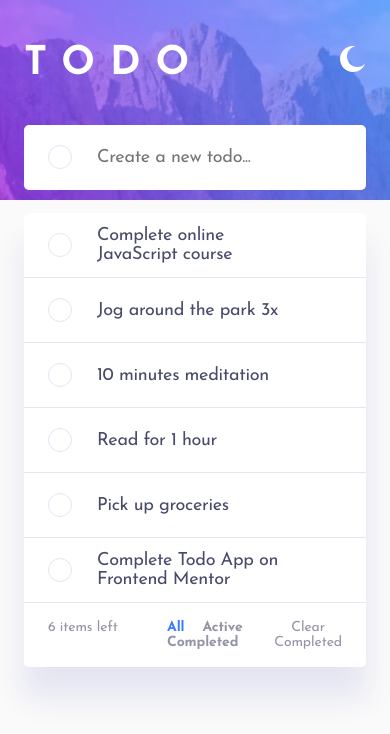
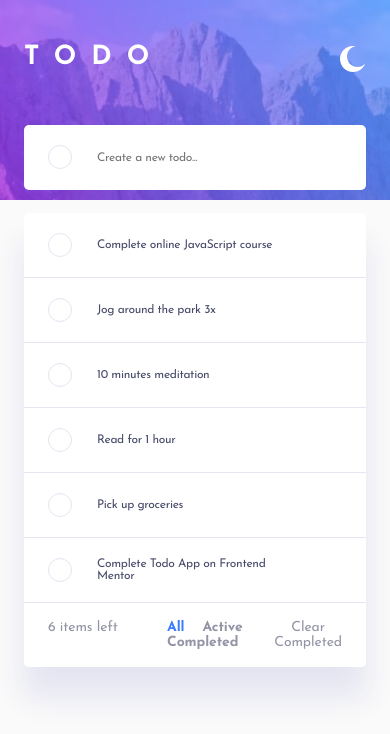
Before and after one commit to Annastrin/frontend-mentor-todo-app, a React (Create React App) app: page / in a window 390 px wide. Shown: the top 734 px of the page. Built offline with nearby package versions, Linux system fonts and the light colour scheme.

Commit message:
Add mobile styles to global styles

```diff
--- a/src/index.css
+++ b/src/index.css
@@ -1,4 +1,4 @@
-@import url('https://fonts.googleapis.com/css2?family=Josefin+Sans:wght@400;700&display=swap');
+@import url("https://fonts.googleapis.com/css2?family=Josefin+Sans:wght@400;700&display=swap");
 
 * {
   box-sizing: border-box;
@@ -6,12 +6,19 @@
 
 body {
   margin: 0;
-  font-family: 'Josefin Sans', sans-serif;
-  font-size: 18px;
+  font-family: "Josefin Sans", sans-serif;
+  font-size: 12px;
   -webkit-font-smoothing: antialiased;
   -moz-osx-font-smoothing: grayscale;
 }
 
 input {
-  font-family: 'Josefin Sans', sans-serif;
+  font-family: "Josefin Sans", sans-serif;
 }
+
+@media screen and (min-width: 460px) {
+  /* stylelint-disable-next-line rule-empty-line-before */
+  body {
+    font-size: 18px;
+  }
+}
```
